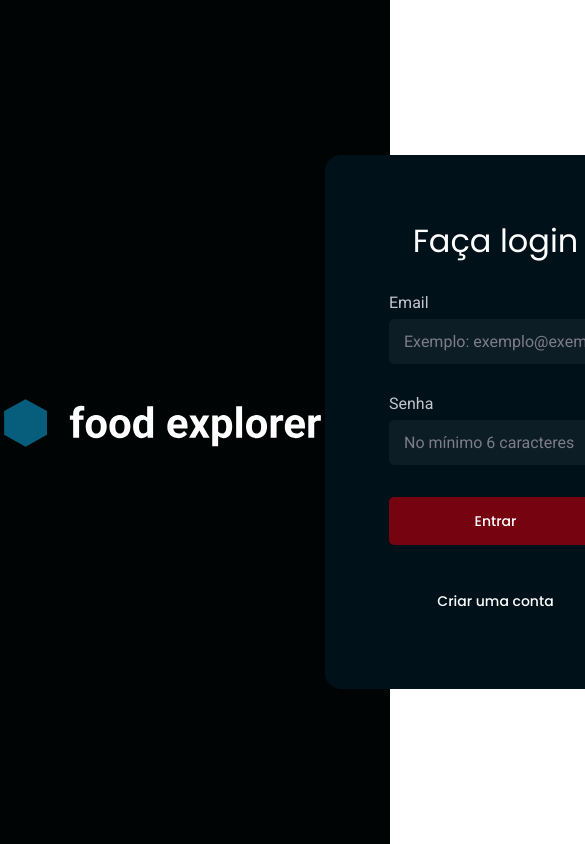
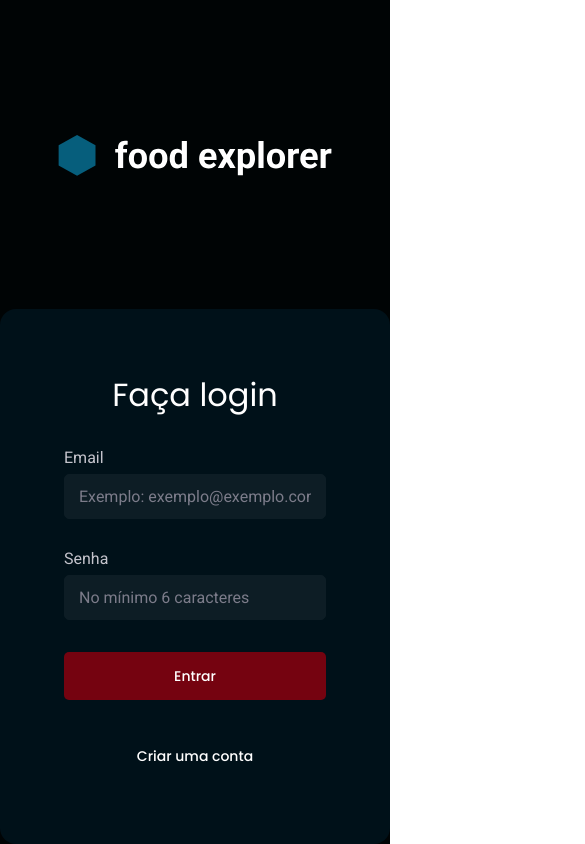
Before and after one commit to DavidFerreiraa/food-explorer-frontend, a React (Vite) app in the folder web/: page / in a window 390 px wide. Shown: the top 844 px of the page, 585 px wide, since content can reach past the window. Built offline with nearby package versions, Linux system fonts and the light colour scheme.

Commit message:
styles: add @media breakpoints

```diff
--- a/web/src/pages/SignIn/styles.ts
+++ b/web/src/pages/SignIn/styles.ts
@@ -7,12 +7,20 @@ export const Container = styled.div`
     background-color: ${({ theme }) => theme.COLORS.DARK_100};
 
     display: flex;
+
+    @media (max-width: 768px) {
+        flex-direction: column;
+    }
 `;
 
 export const Holder = styled.div`
     display: flex;
     align-items: center;
     justify-content: center;
+
+    > img {
+        max-width: 28rem;
+    }
 
     flex: 1;
 `;
@@ -32,6 +40,10 @@ export const Form = styled.form`
     background-color: ${({ theme }) => theme.COLORS.DARK_700};
 
     border-radius: 1.6rem;
+
+    @media (max-width: 375px) {
+        padding: 3.2rem;
+    }
 `;
 
 export const Legend = styled.h1`
```
Also changed, not shown: web/src/hooks/auth.tsx (added).
